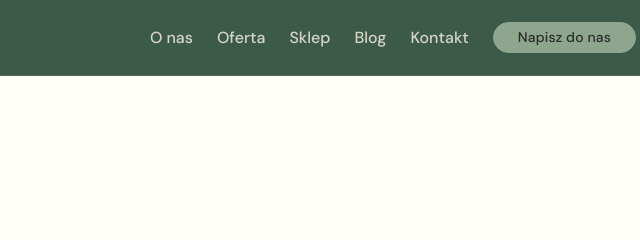
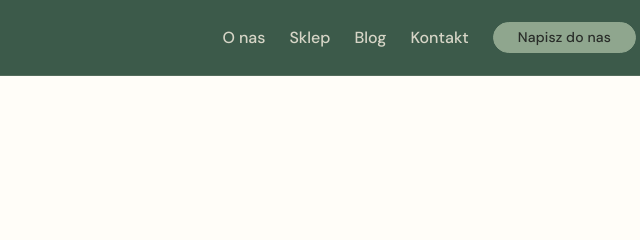
Before and after one commit to amelia-bodziony/tealogy, a plain HTML site: page zamowienie.html in a window 1280 px wide. Shown: the top 240 px of the page, 462-1102 px from the left. Drawn offline with nearby package versions, Linux system fonts and the light colour scheme.

Commit message:
Remove 'Oferta' link from navigation menu

```diff
--- a/zamowienie.html
+++ b/zamowienie.html
@@ -30,7 +30,6 @@
 <div class="navbar-collapse collapse" id="mainNav">
 <ul class="navbar-nav ms-auto align-items-lg-center gap-lg-2">
 <li class="nav-item"><a class="nav-link" href="index.html#o-nas">O nas</a></li>
-<li class="nav-item"><a class="nav-link" href="index.html#oferta">Oferta</a></li>
 <li class="nav-item"><a class="nav-link" href="sklep.html">Sklep</a></li>
 <li class="nav-item"><a class="nav-link" href="blog.html">Blog</a></li>
 <li class="nav-item"><a class="nav-link" href="index.html#kontakt">Kontakt</a></li>
```
